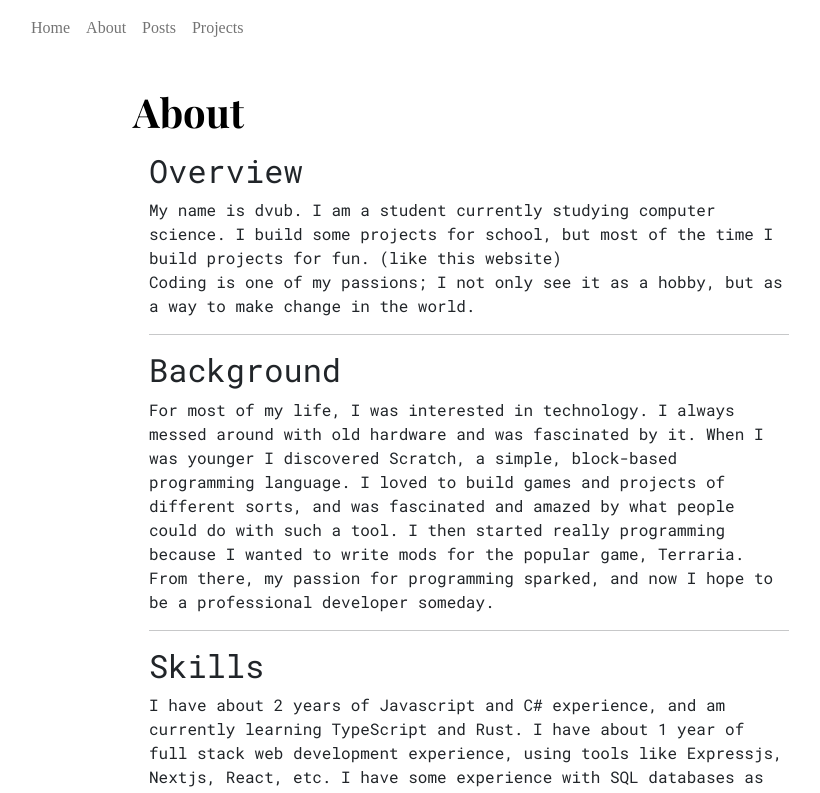
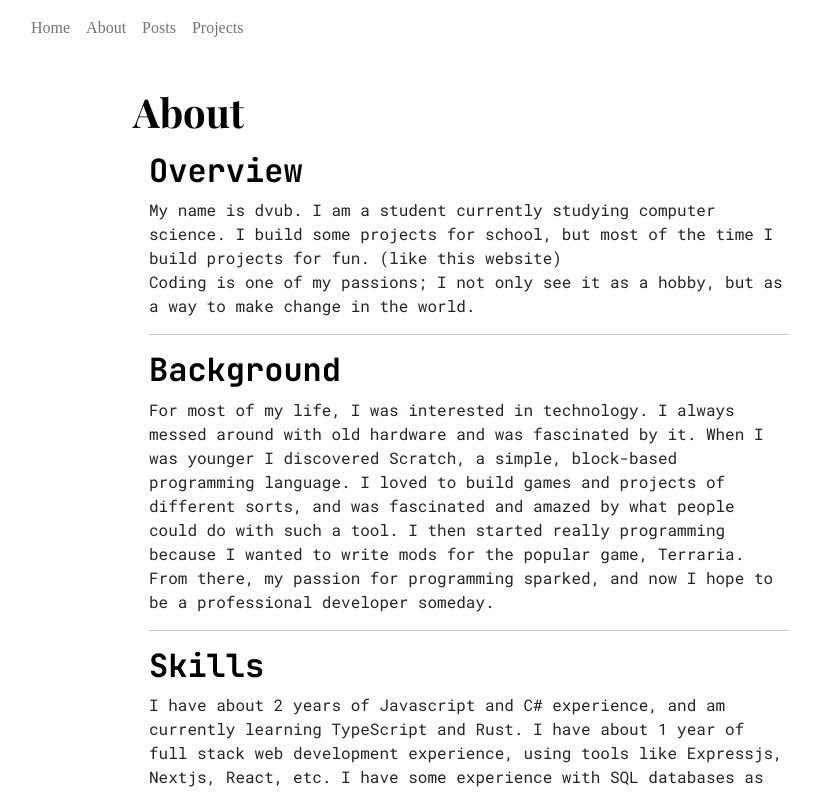
Before and after one commit to dvub/dvub-site, a Next.js app: page /about in a window 1280 px wide. Shown: the top 793 px of the page, without its empty margins (59-879 px from the left). Built offline with nearby package versions, Linux system fonts and the light colour scheme; a web font is replaced by a local one.

Commit message:
added h2 style, misc changes

```diff
--- a/styles/globals.css
+++ b/styles/globals.css
@@ -9,7 +9,11 @@ h1 {
   font-family: Playfair Display;
   color: black;
 }
-
+h2 {
+  font-family: JetBrains Mono;
+  color: black;
+  font-weight: 700 !important;
+}
 .navbar-custom {
   font-family: Overpass Mono;
   color: black;
@@ -18,10 +22,9 @@ h1 {
 .mono {
   font-family: JetBrains Mono;
 }
-
 .animate {
   opacity: 0;
-  animation: fadein 2s forwards, slidein 2s forwards;
+  animation: fadein 1s forwards, slidein 1s forwards;
 }
 
 @keyframes fadein {
@@ -36,7 +39,7 @@ h1 {
 
 @keyframes slidein {
   from {
-    margin-left: -100px;
+    margin-left: -50px;
   }
 
   to {
```
